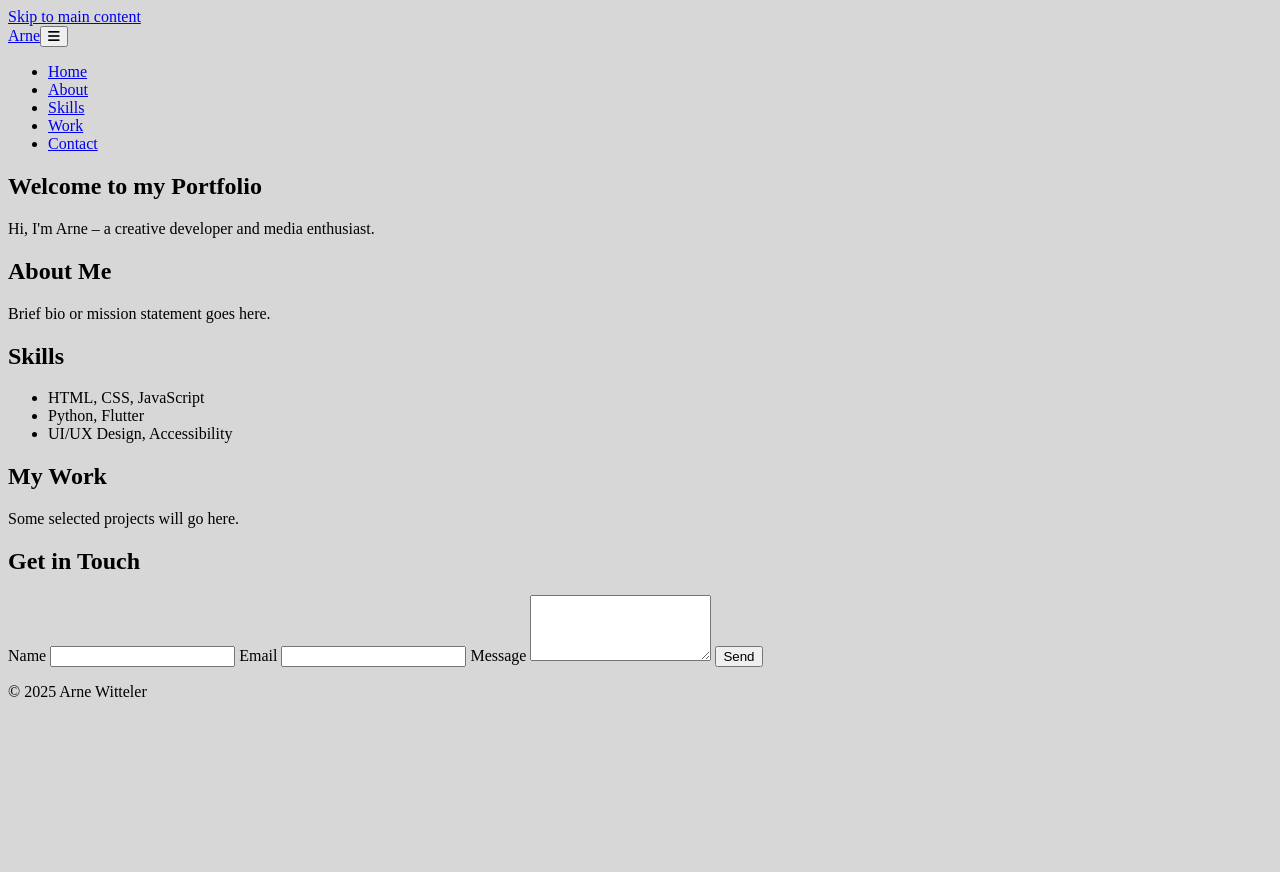
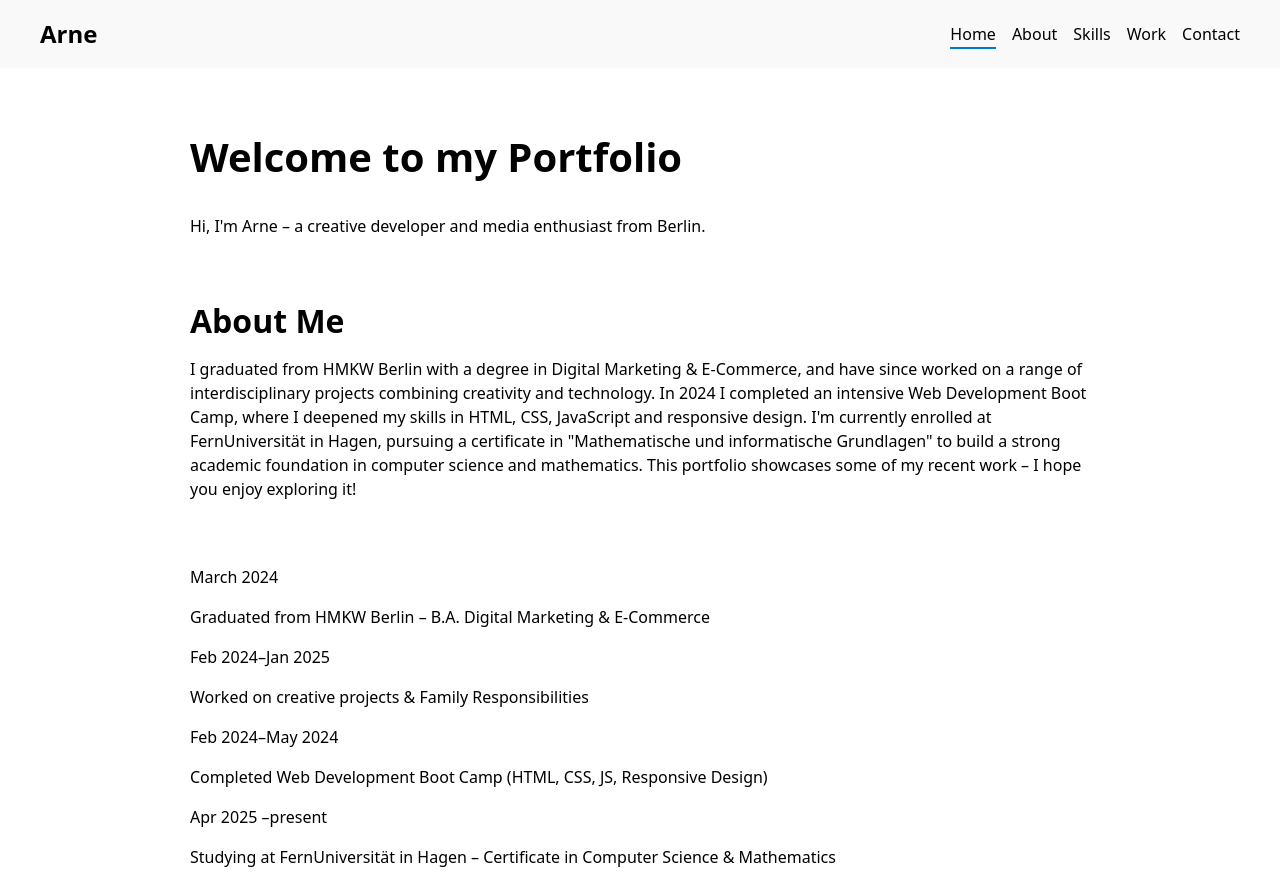
Before and after one commit to arne-witteler/portfolio-website, a plain HTML site: page index.html in a window 1280 px wide. Shown: the top 872 px of the page. Before the commit the page ends 800 px from the top, so only its background shows below. Drawn offline with Linux system fonts and the light colour scheme.

Commit message:
add some basic styling, change biotext, add timeline

```diff
--- a/css/styles.css
+++ b/css/styles.css
@@ -1,6 +1,127 @@
 @import url(variables.css);
 
+*,
+*::before,
+*::after {
+  box-sizing: border-box;
+}
+
 body {
-  background-color: #d7d7d7;
-  color: black;
+  margin: 0;
+  font-family: system-ui, sans-serif;
+  background-color: var(--bg-color);
+  color: var(--text-color);
+  line-height: 1.5;
 }
+
+.skip-link {
+  position: absolute;
+  left: -100%;
+  top: 1rem;
+  background: black;
+  color: white;
+  padding: 0.5rem 1rem;
+  z-index: 100;
+}
+
+.skip-link:focus {
+  left: 1rem;
+}
+
+main {
+  padding: 2rem;
+}
+
+section {
+  max-width: 900px;
+  margin: 0 auto 4rem auto;
+}
+
+h1,
+h2 {
+  line-height: 1.2;
+}
+
+h1 {
+  font-size: 2.5rem;
+}
+
+h2 {
+  font-size: 2rem;
+  margin-bottom: 1rem;
+}
+
+.nav {
+  background: var(--nav-bg, #f8f8f8);
+  padding: 1rem;
+}
+
+.nav__container {
+  display: flex;
+  justify-content: space-between;
+  align-items: center;
+  max-width: 1200px;
+  margin: 0 auto;
+}
+
+.nav__logo {
+  font-size: 1.5rem;
+  font-weight: bold;
+  text-decoration: none;
+  color: inherit;
+}
+
+.nav__list {
+  display: flex;
+  gap: 1rem;
+  list-style: none;
+  margin: 0;
+  padding: 0;
+}
+
+.nav__link {
+  text-decoration: none;
+  color: inherit;
+  font-weight: 500;
+  position: relative;
+}
+
+.nav__link:hover,
+.nav__link:focus {
+  color: var(--accent-color, #007acc);
+}
+
+.active-link::after {
+  content: "";
+  position: absolute;
+  bottom: -4px;
+  left: 0;
+  width: 100%;
+  height: 2px;
+  background-color: var(--accent-color, #007acc);
+}
+
+.nav__toggle {
+  display: none;
+  background: none;
+  border: none;
+  font-size: 1.5rem;
+  cursor: pointer;
+}
+
+@media (max-width: 768px) {
+  .nav__list {
+    display: none;
+    flex-direction: column;
+    gap: 1rem;
+    margin-top: 1rem;
+  }
+
+  .nav__list.nav__list--open {
+    display: flex;
+  }
+
+  .nav__toggle {
+    display: block;
+  }
+}
--- a/css/variables.css
+++ b/css/variables.css
@@ -0,0 +1,6 @@
+:root {
+  --bg-color: #ffffff;
+  --text-color: #000000;
+  --accent-color: #007acc;
+  --nav-bg: #f9f9f9;
+}
--- a/index.html
+++ b/index.html
@@ -45,12 +45,53 @@
     <main id="main-content">
       <section id="home" aria-labelledby="home-heading">
         <h1 id="home-heading">Welcome to my Portfolio</h1>
-        <p>Hi, I'm Arne – a creative developer and media enthusiast.</p>
+        <p>
+          Hi, I'm Arne – a creative developer and media enthusiast from Berlin.
+        </p>
       </section>
 
       <section id="about" aria-labelledby="about-heading">
         <h2 id="about-heading">About Me</h2>
-        <p>Brief bio or mission statement goes here.</p>
+        <p>
+          I graduated from HMKW Berlin with a degree in Digital Marketing &
+          E-Commerce, and have since worked on a range of interdisciplinary
+          projects combining creativity and technology. In 2024 I completed an
+          intensive Web Development Boot Camp, where I deepened my skills in
+          HTML, CSS, JavaScript and responsive design. I'm currently enrolled at
+          FernUniversität in Hagen, pursuing a certificate in "Mathematische und
+          informatische Grundlagen" to build a strong academic foundation in
+          computer science and mathematics. This portfolio showcases some of my
+          recent work – I hope you enjoy exploring it!
+        </p>
+      </section>
+
+      <section id="timeline" aria-labelledby="timeline-heading">
+        <div class="timeline">
+          <div class="timeline-item">
+            <span class="timeline-date">March 2024</span>
+            <p>
+              Graduated from HMKW Berlin – B.A. Digital Marketing & E-Commerce
+            </p>
+          </div>
+          <div class="timeline-item">
+            <span class="timeline-date">Feb 2024–Jan 2025</span>
+            <p>Worked on creative projects & Family Responsibilities</p>
+          </div>
+          <div class="timeline-item">
+            <span class="timeline-date">Feb 2024–May 2024</span>
+            <p>
+              Completed Web Development Boot Camp (HTML, CSS, JS, Responsive
+              Design)
+            </p>
+          </div>
+          <div class="timeline-item">
+            <span class="timeline-date">Apr 2025 –present</span>
+            <p>
+              Studying at FernUniversität in Hagen – Certificate in Computer
+              Science & Mathematics
+            </p>
+          </div>
+        </div>
       </section>
 
       <section id="skills" aria-labelledby="skills-heading">
```
